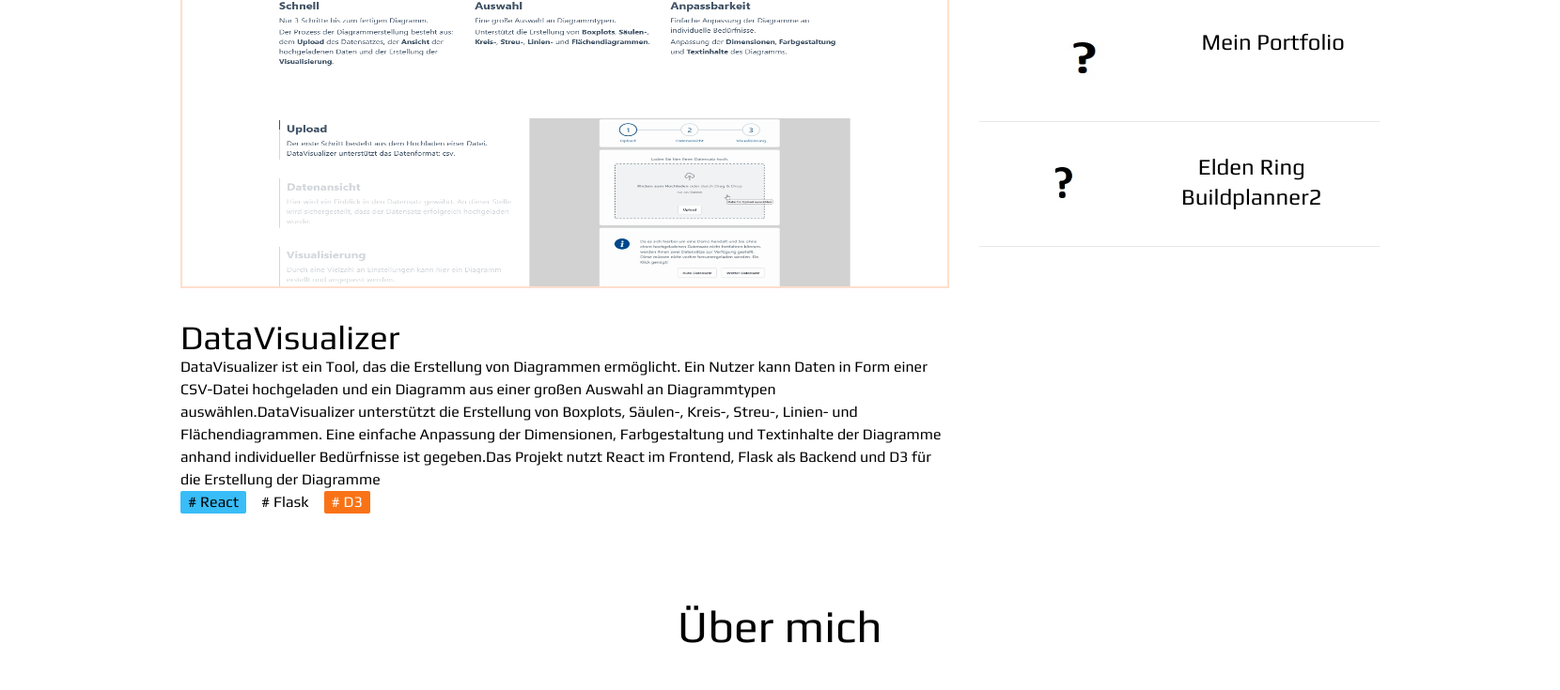
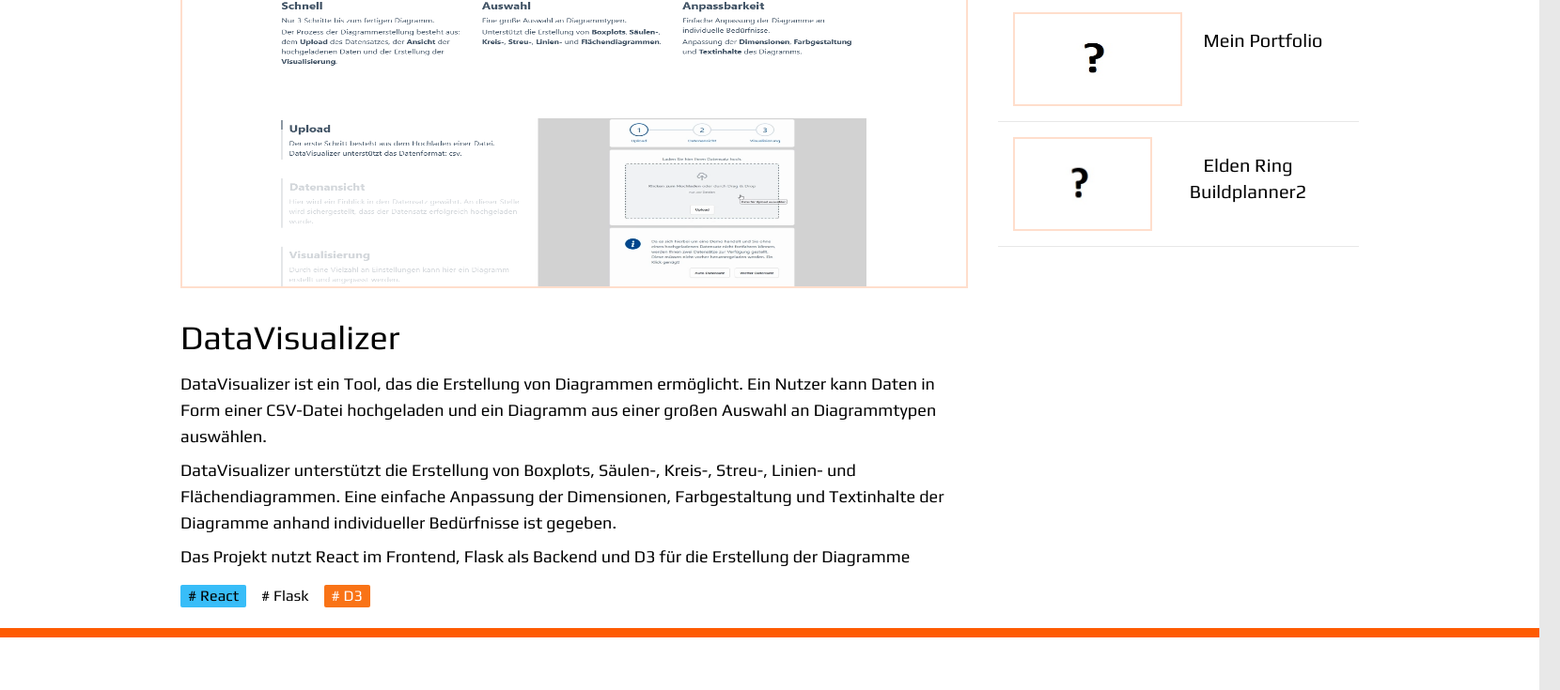
Before and after one commit to SchmittYannic/portfolio_ys, a React (Vite) app: page / in a window 1280 px wide. Shown: the part 1313-2048 px from the top of the page at 94% size, 1660 px wide, since content can reach past the window. Built offline with nearby package versions, Linux system fonts and the light colour scheme.

Commit message:
Updates Projects

```diff
--- a/src/components/Projects.tsx
+++ b/src/components/Projects.tsx
@@ -27,15 +27,18 @@ const Projects = () => {
     const { lang, color } = useContext<UseSettingsContextType>(SettingsContext);
     const [activeProject, setActiveProject] = useState<ProjectType>(projects[0]);
 
+    const description = lang === "en" ? activeProject.description_en : activeProject.description_de;
+
     const bgColorClass900 = `bg-action${color}-900`;
     const borderColorClass200 = `border-action${color}-200`;
 
     return (
         <section id="projects" className="relative">
-            <div className="projects-background absolute inset-0">
-                <div className={`w-full h-[200px] ${bgColorClass900}`}></div>
+            <div className="projects-background absolute inset-0 flex flex-col justify-between">
+                <div className={`w-full h-[200px] ${bgColorClass900}`} />
+                <div className={`w-full h-[10px] ${bgColorClass900}`} />
             </div>
-            <div className="projects-content relative max-w-[1920px] min-w-[320px] mx-auto lg:px-48">
+            <div className="projects-content relative max-w-[1920px] min-w-[320px] mx-auto lg:px-48 pb-8">
                 <h2 className="pt-12 mb-12 text-5xl text-center dark:text-darkTextPrimary text-textPrimary">
                     {lang === "de" ? TextContent.german.projectsHead : TextContent.english.projectsHead}
                 </h2>
@@ -46,12 +49,21 @@ const Projects = () => {
                             <img src={activeProject.image} alt="" className={`w-[1024px] h-[576px] border-2 ${borderColorClass200}`} />
                         </div>
                         <div className="project-description">
-                            <h3 className="mt-8 text-4xl dark:text-darkTextPrimary text-textPrimary">
+                            <h3 className="mt-8 mb-4 text-4xl dark:text-darkTextPrimary text-textPrimary">
                                 {lang === "en" ? activeProject.title_en : activeProject.title_de}
                             </h3>
 
-                            <div className="dark:text-darkTextPrimary text-textPrimary">
-                                {activeProject.description_de}
+                            <div className="mb-4 dark:text-darkTextPrimary text-textPrimary">
+                                {description.map((paragraph, idx) =>
+                                    <>
+                                        <p
+                                            key={activeProject.title_en + idx}
+                                            className="mb-2 text-lg dark:text-darkTextPrimary text-textPrimary"
+                                        >
+                                            {paragraph}
+                                        </p>
+                                    </>
+                                )}
                             </div>
 
                             <Tags tags={activeProject.tags} />
@@ -66,8 +78,8 @@ const Projects = () => {
                                     type="button"
                                     onClick={() => setActiveProject(project)}
                                 >
-                                    <img src={project.image} alt="" className="w-[200px] h-[100px]" />
-                                    <h4 className="p-4 text-2xl grow dark:text-darkTextPrimary text-textPrimary">
+                                    <img src={project.image} alt="" className={`w-[180px] h-[100px] border-2 ${borderColorClass200}`} />
+                                    <h4 className="p-4 text-xl grow dark:text-darkTextPrimary text-textPrimary">
                                         {lang === "en" ? project.title_en : project.title_de}
                                     </h4>
                                 </button>
```
